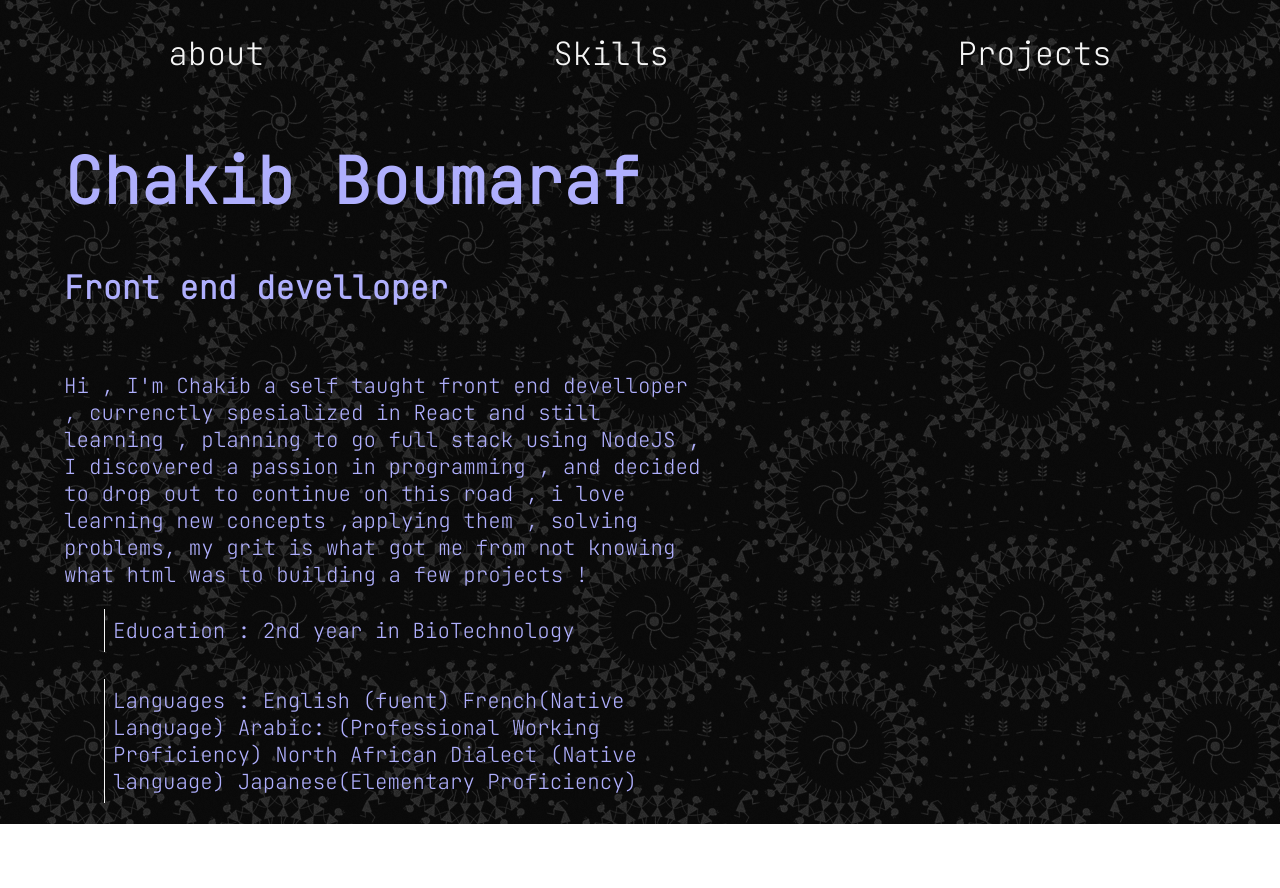
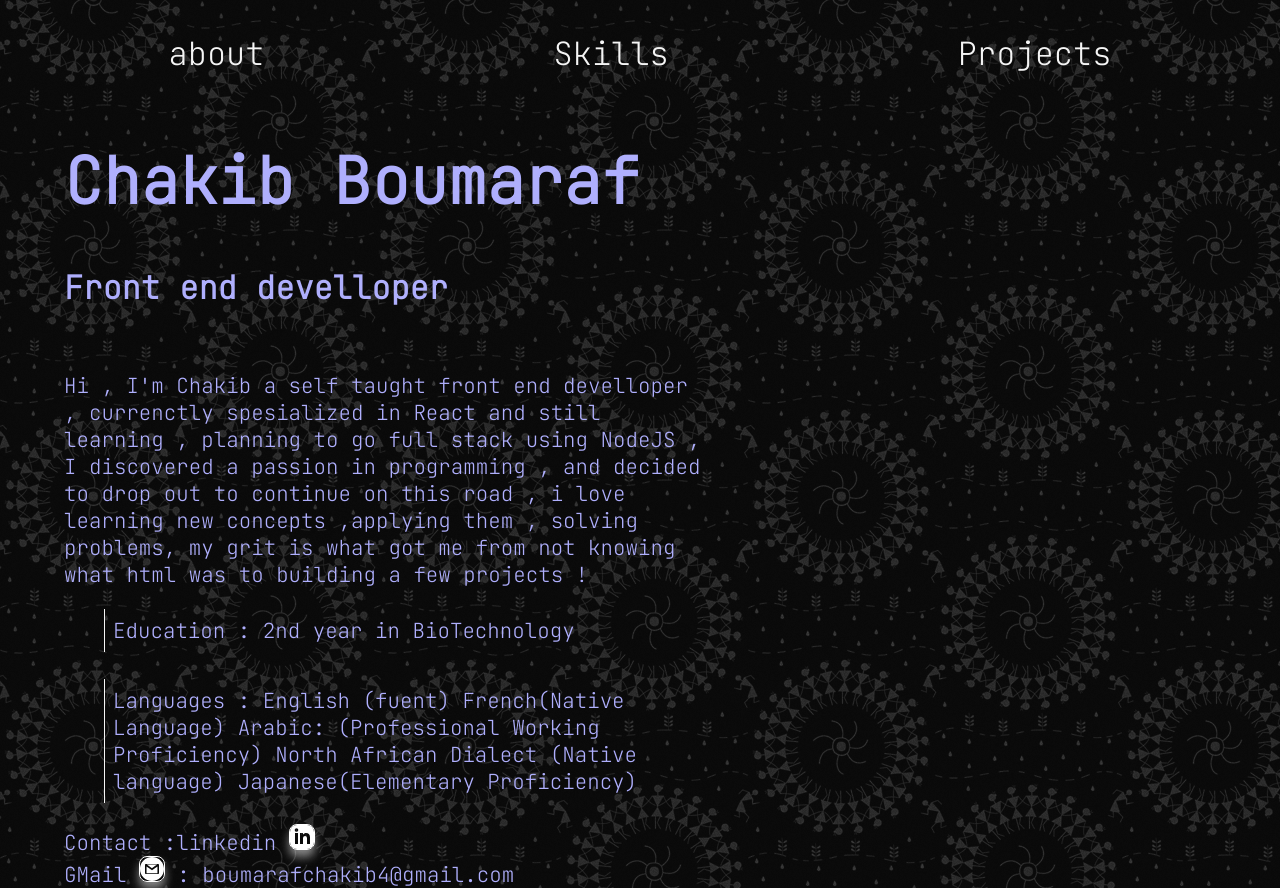
Before and after one commit to theDoorKeeper/portfolio, a React (Create React App) app: page / in a window 1280 px wide. Before the commit the page ends 824 px from the top, so only its background shows below. Built offline with nearby package versions, Linux system fonts and the light colour scheme.

Commit message:
added contact info

```diff
--- a/src/components/About.css
+++ b/src/components/About.css
@@ -18,3 +18,7 @@ ul{
     border-left: whitesmoke solid 1px;
     padding: 8px;
 }
+
+.linkedin{
+    filter:  brightness(0) invert(1);
+}
--- a/src/components/About.js
+++ b/src/components/About.js
@@ -1,6 +1,9 @@
 import React from 'react';
 import './About.css';
+import linkedin from '../assets/linkedin.svg';
+import gmail from '../assets/gmail.svg';
 import { motion } from "framer-motion";
+
 export const About = () => {
     return (
         <motion.div className="about-main" initial={{ x: '-100vw' }} animate={{ x: 0 }}>
@@ -19,6 +22,10 @@ export const About = () => {
                         <li className="about-list-element"> Languages : English (fuent) French(Native Language) Arabic: (Professional Working Proficiency)
                           North African Dialect (Native language) Japanese(Elementary Proficiency)</li>
                      </ul>
+                     <div>
+                         Contact :linkedin<a href="https://www.linkedin.com/in/chakib-boumaraf-026582211/"  target="blank">  <img src={linkedin} alt="lindkin logo" className="linkedin"/>   </a>
+                         <br/> GMail <img src={gmail} alt="gmail logo" className="linkedin" /> : boumarafchakib4@gmail.com
+                     </div>
                 </div>
 
         </motion.div>
```
